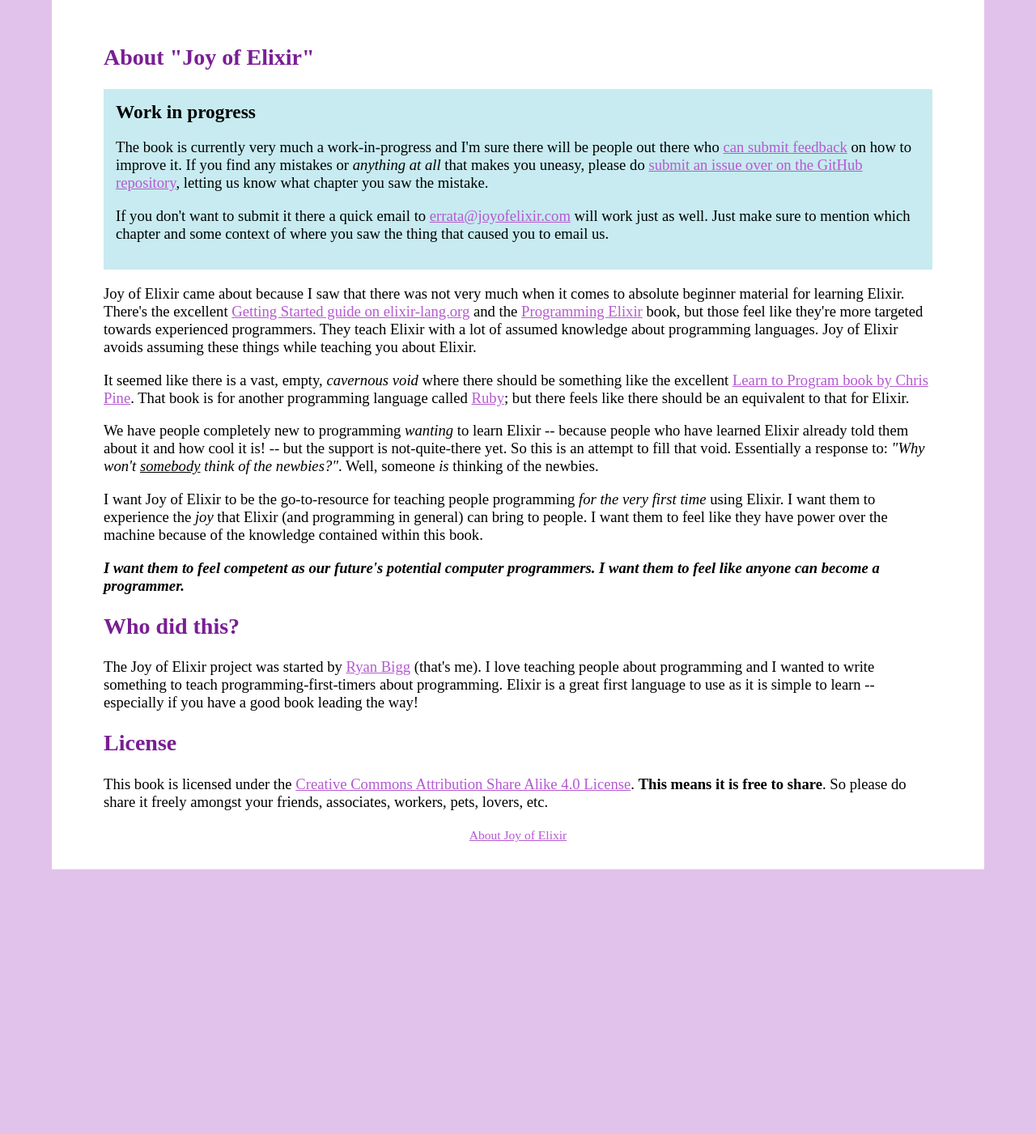
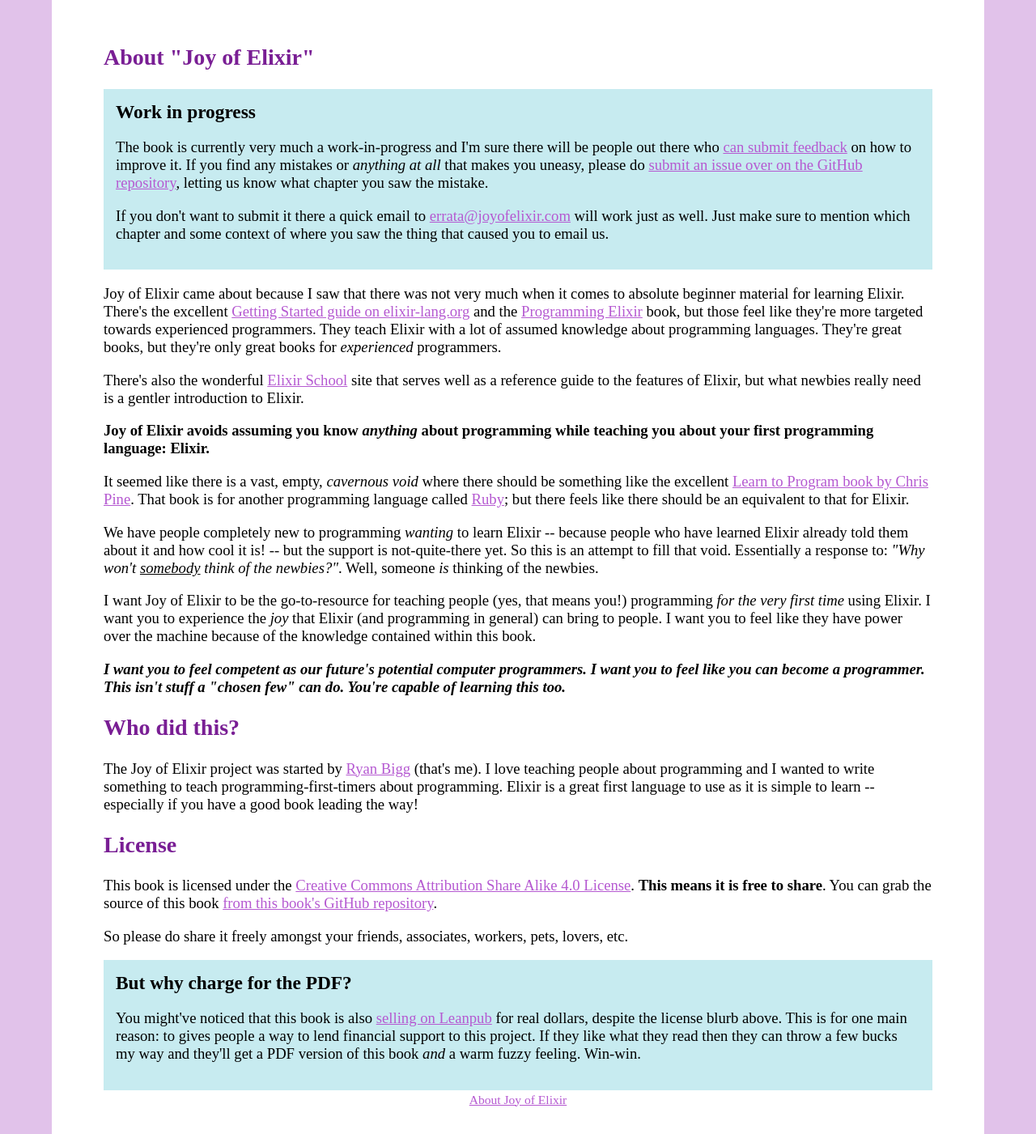
Before and after one commit to radar/joyofelixir, a Jekyll site: the page built from about.html, in a window 1280 px wide. Shown: the whole page at 81% size. Built offline with Jekyll 4.4.1, drawn with Linux system fonts in a browser that asks for light colours; some web fonts are replaced; before the commit the page ends 1074 px from its top, so only the background shows below that.

Commit message:
Flesh out intro + about some more

```diff
--- a/_sass/joy_of_elixir.scss
+++ b/_sass/joy_of_elixir.scss
@@ -105,7 +105,7 @@
     font-size: 150%;
     padding: 10px 20px;
     color: white;
-    background: $purple;
+    background: linear-gradient(125deg, $purple, lighten($purple, 25));
 
   }
 
--- a/about.html
+++ b/about.html
@@ -20,7 +20,14 @@
     </aside>
 
     <p>
-    Joy of Elixir came about because I saw that there was not very much when it comes to absolute beginner material for learning Elixir. There's the excellent <a href='https://elixir-lang.org/getting-started/introduction.html'>Getting Started guide on elixir-lang.org</a> and the <a href='https://pragprog.com/book/elixir13/programming-elixir-1-3'>Programming Elixir</a> book, but those feel like they're more targeted towards experienced programmers. They teach Elixir with a lot of assumed knowledge about programming languages. Joy of Elixir avoids assuming these things while teaching you about Elixir.
+      Joy of Elixir came about because I saw that there was not very much when it comes to absolute beginner material for learning Elixir. There's the excellent <a href='https://elixir-lang.org/getting-started/introduction.html'>Getting Started guide on elixir-lang.org</a> and the <a href='https://pragprog.com/book/elixir13/programming-elixir-1-3'>Programming Elixir</a> book, but those feel like they're more targeted towards experienced programmers. They teach Elixir with a lot of assumed knowledge about programming languages. They're great books, but they're only great books for <em>experienced</em> programmers.
+    </p>
+
+    <p>
+      There's also the wonderful <a href='https://elixirschool.com/'>Elixir School</a> site that serves well as a reference guide to the features of Elixir, but what newbies really need is a gentler introduction to Elixir.
+
+    <p>
+      <strong>Joy of Elixir avoids assuming you know <em>anything</em> about programming while teaching you about your first programming language: Elixir.</strong>
     </p>
 
     <p>
@@ -32,11 +39,10 @@
     </p>
 
     <p>
-    I want Joy of Elixir to be the go-to-resource for teaching people programming <em>for the very first time</em> using Elixir. I want them to experience the <em>joy</em> that Elixir (and programming in general) can bring to people. I want them to feel like they have power over the machine because of the knowledge contained within this book.
+      I want Joy of Elixir to be the go-to-resource for teaching people (yes, that means you!) programming <em>for the very first time</em> using Elixir. I want you to experience the <em>joy</em> that Elixir (and programming in general) can bring to people. I want you to feel like they have power over the machine because of the knowledge contained within this book.
     </p>
 
-  <p><strong><em>I want them to feel competent as our future's potential computer programmers. I want them to feel like anyone can become a programmer.</em></strong></p>
-
+    <p><strong><em>I want you to feel competent as our future's potential computer programmers. I want you to feel like you can become a programmer. This isn't stuff a "chosen few" can do. You're capable of learning this too.</em></strong></p>
   </section>
 
   <section>
@@ -51,7 +57,19 @@
     <h2>License</h2>
 
     <p>
-      This book is licensed under the <a href='https://github.com/joyofelixir/joyofelixir/blob/master/license.txt'>Creative Commons Attribution Share Alike 4.0 License</a>. <strong>This means it is free to share</strong>. So please do share it freely amongst your friends, associates, workers, pets, lovers, etc.
+      This book is licensed under the <a href='https://github.com/joyofelixir/joyofelixir/blob/master/license.txt'>Creative Commons Attribution Share Alike 4.0 License</a>. <strong>This means it is free to share</strong>. You can grab the source of this book <a href='https://github.com/radar/joyofelixir'>from this book's GitHub repository</a>.
     </p>
+
+    <p>
+      So please do share it freely amongst your friends, associates, workers, pets, lovers, etc.
+    </p>
+
+    <aside>
+      <header>But why charge for the PDF?</header>
+
+      <p>
+        You might've noticed that this book is also <a href='https://leanpub.com/joyofelixir'>selling on Leanpub</a> for real dollars, despite the license blurb above. This is for one main reason: to gives people a way to lend financial support to this project. If they like what they read then they can throw a few bucks my way and they'll get a PDF version of this book <em>and</em> a warm fuzzy feeling. Win-win.
+      </p>
+    </aside>
   </section>
 </article>
```
Also changed, not shown: i-but-who-is-this-book-for-really/index.html (+33 -1 lines), images/large-cover.png, 1 other file. Lines whose indentation alone changed are shown as unchanged.
